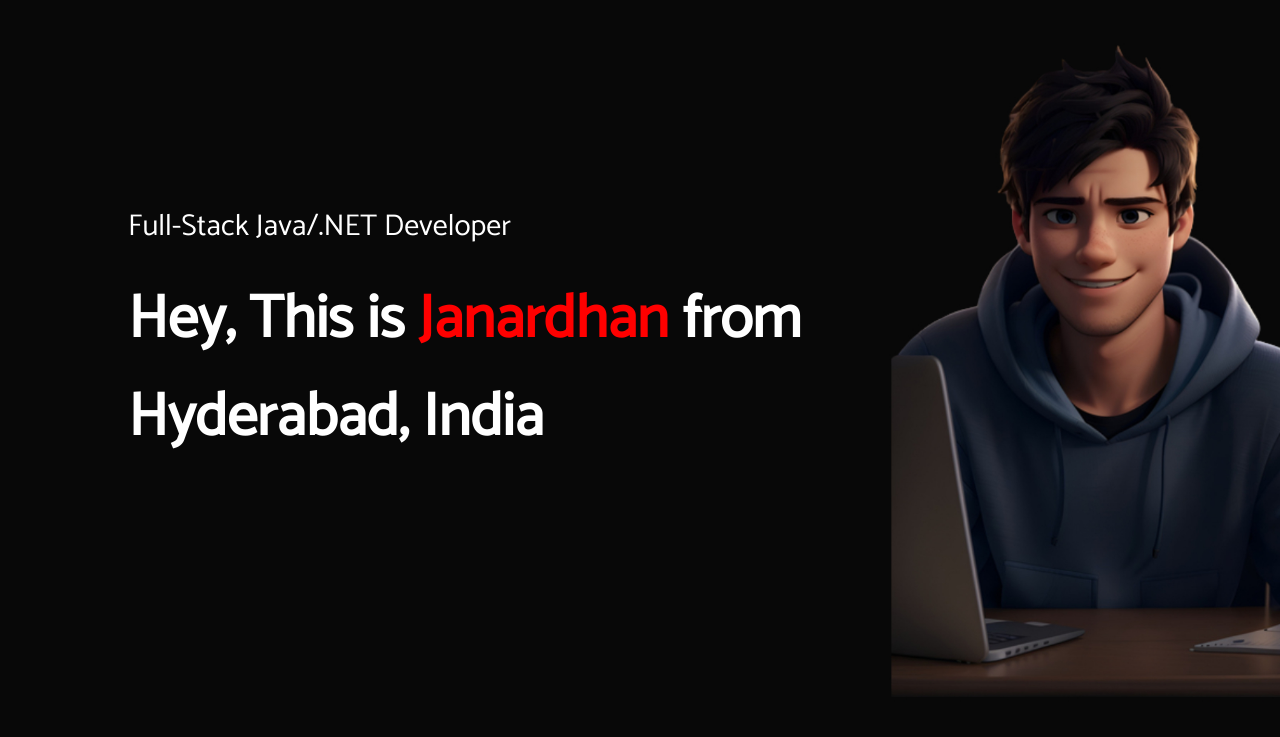
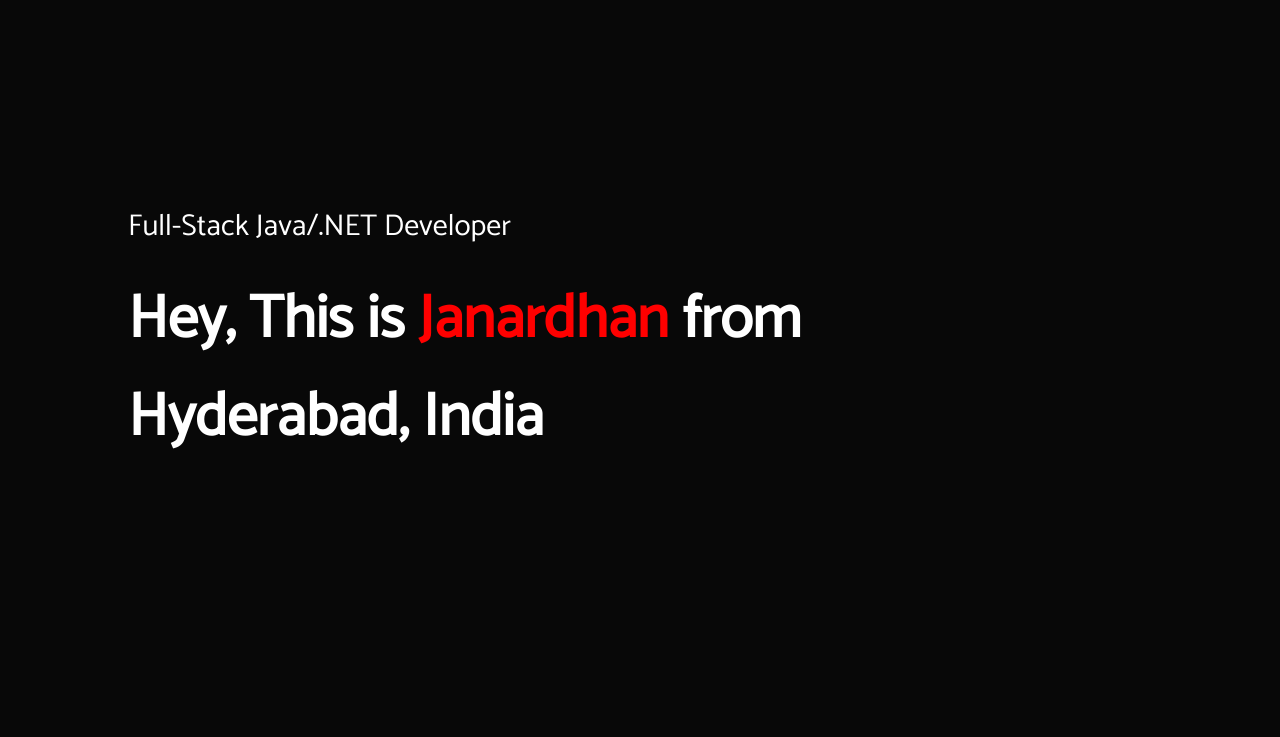
Before and after one commit to janykn/Portfolio, a plain HTML site: page index.html in a window 1280 px wide. Shown: the part 63-800 px from the top of the page. Drawn offline with Linux system fonts and the light colour scheme.

Commit message:
Update style.css

```diff
--- a/style.css
+++ b/style.css
@@ -15,7 +15,7 @@ body{
 #header{
     width: 100%;
     height: 100vh;
-    background-image: url(images/bg3.jpg);
+/*     background-image: url(images/bg3.jpg); */
     background-size: cover;
     background-position: center;
 }
```
